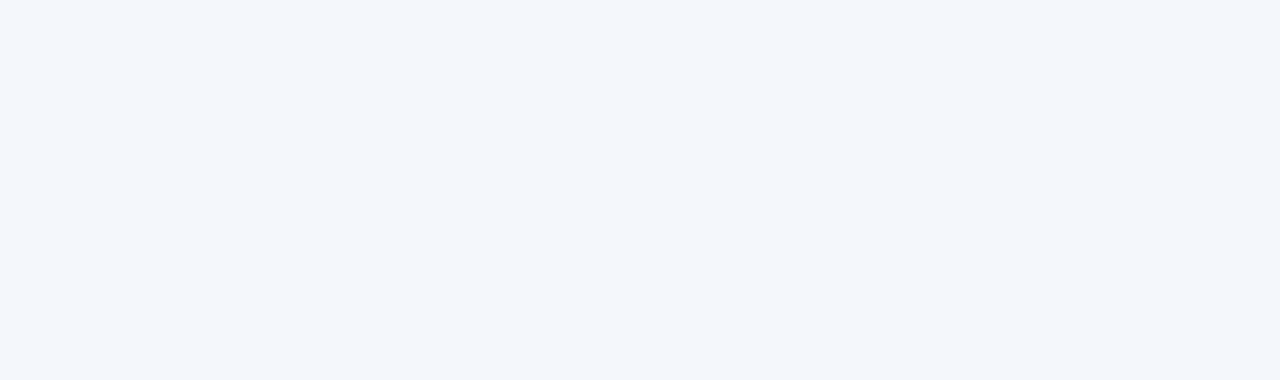
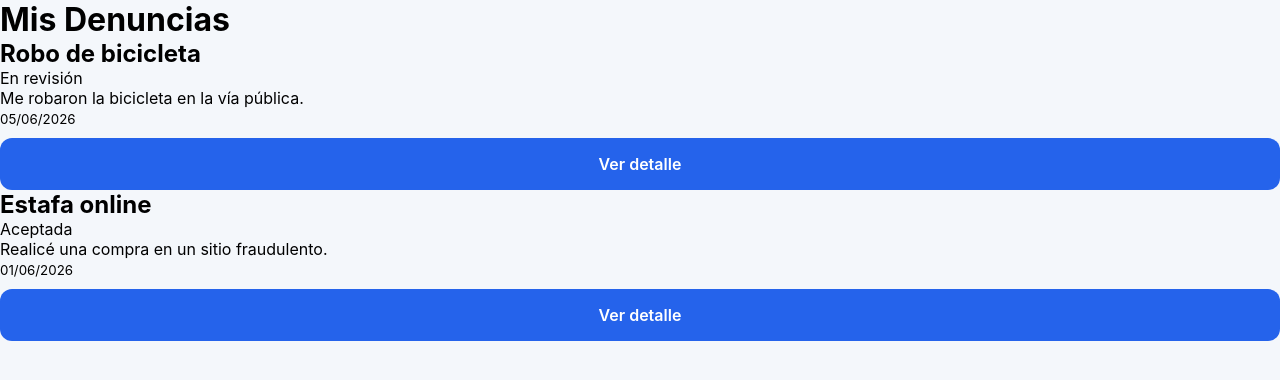
Before and after one commit to Matiabou/Denuncias-digitales-frontend, a Vue app: page /denuncias in a window 1280 px wide. Before the commit this address had no page. Shown: the top 380 px of the page. Built offline with nearby package versions, Linux system fonts and the light colour scheme.

Commit message:
Listado de denuncias en proceso

```diff
--- /dev/null
+++ b/src/components/denuncias/DenunciaCard.vue
@@ -0,0 +1,30 @@
+<template>
+  <article class="denuncia-card">
+    <div class="denuncia-header">
+      <h2>{{ denuncia.titulo }}</h2>
+
+      <span class="estado">
+        {{ denuncia.estado }}
+      </span>
+    </div>
+
+    <p>
+      {{ denuncia.descripcion }}
+    </p>
+
+    <small>
+      {{ denuncia.fecha }}
+    </small>
+
+    <button>Ver detalle</button>
+  </article>
+</template>
+
+<script setup>
+defineProps({
+  denuncia: {
+    type: Object,
+    required: true,
+  },
+});
+</script>
--- a/src/router/index.js
+++ b/src/router/index.js
@@ -1,16 +1,22 @@
-import { createRouter, createWebHistory } from 'vue-router'
+import { createRouter, createWebHistory } from "vue-router";
 
-import LoginView from '../views/LoginView.vue'
+import LoginView from "../views/LoginView.vue";
+import ListadoDenunciasView from "@/views/ListadoDenunciasView.vue";
 
 const router = createRouter({
   history: createWebHistory(),
   routes: [
     {
-      path: '/',
-      name: 'login',
-      component: LoginView
-    }
-  ]
-})
+      path: "/",
+      name: "login",
+      component: LoginView,
+    },
+    {
+      path: "/denuncias",
+      name: "denuncias",
+      component: ListadoDenunciasView,
+    },
+  ],
+});
 
-export default router
+export default router;
--- /dev/null
+++ b/src/views/ListadoDenunciasView.vue
@@ -0,0 +1,32 @@
+<template>
+  <div class="denuncias-container">
+    <h1>Mis Denuncias</h1>
+
+    <DenunciaCard
+      v-for="denuncia in denuncias"
+      :key="denuncia.id"
+      :denuncia="denuncia"
+    />
+  </div>
+</template>
+
+<script setup>
+import DenunciaCard from "@/components/denuncias/DenunciaCard.vue";
+
+const denuncias = [
+  {
+    id: 1,
+    titulo: "Robo de bicicleta",
+    descripcion: "Me robaron la bicicleta en la vía pública.",
+    estado: "En revisión",
+    fecha: "05/06/2026",
+  },
+  {
+    id: 2,
+    titulo: "Estafa online",
+    descripcion: "Realicé una compra en un sitio fraudulento.",
+    estado: "Aceptada",
+    fecha: "01/06/2026",
+  },
+];
+</script>
```
